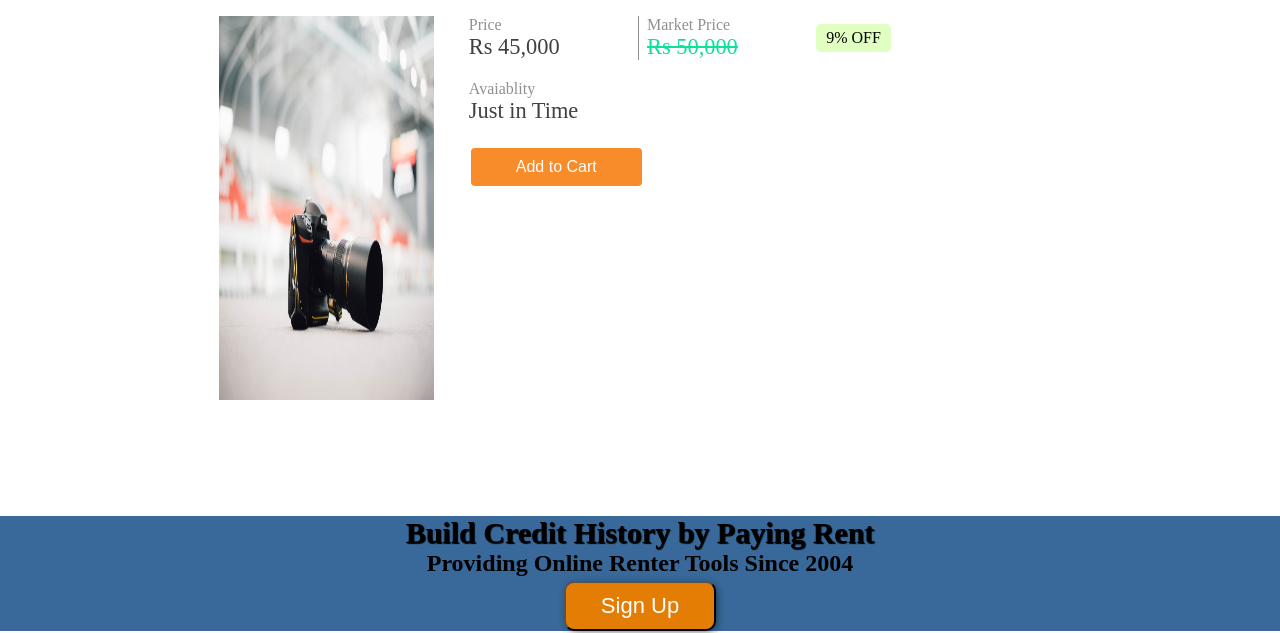
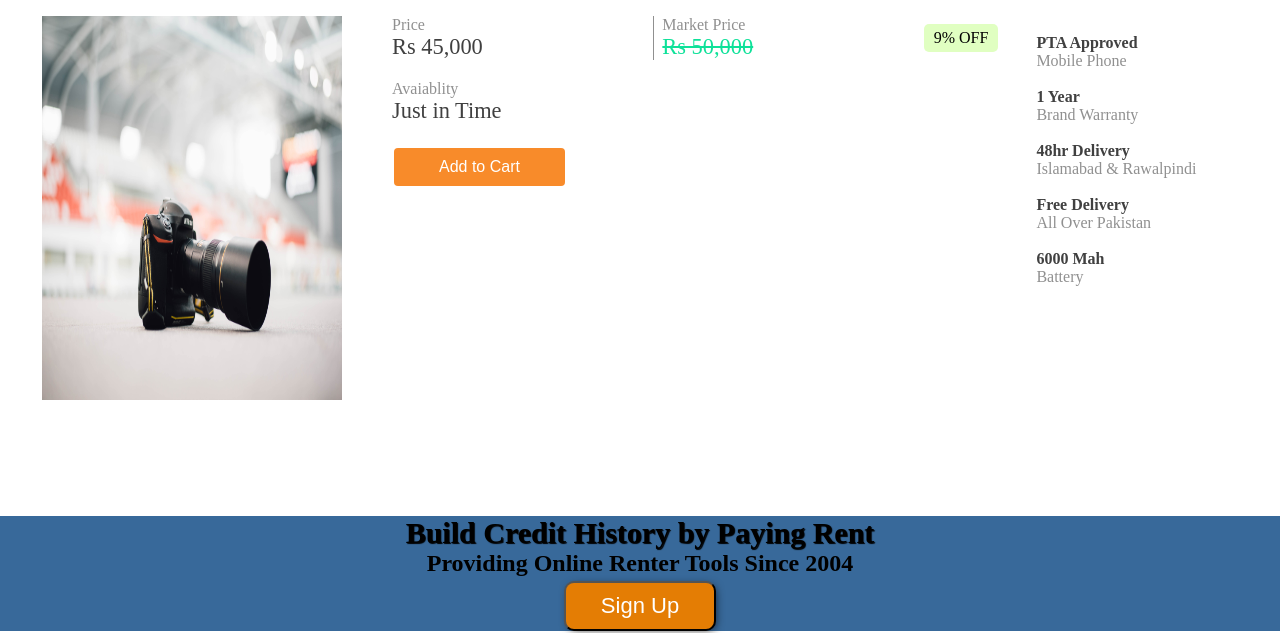
Before and after one commit to AwaisAhmedSabir/e-rent, a plain HTML site: page Product.html in a window 1280 px wide. Shown: the part 185-818 px from the top of the page. Drawn offline with Linux system fonts and the light colour scheme; files whose address does not match are found by name.

Commit message:
Container Tag removed form products div and product Description added

```diff
--- a/Product.html
+++ b/Product.html
@@ -47,17 +47,17 @@
         </div>
     </section>
 
-    <section class="container products">
+    <section class="products">
        <div class="product_img">
            <img src="/products/cam.jpg" alt="">
        </div>
        <div class="product_form">
            <div class="price_section">
-               <div class="pricing product_price">
+               <div class="label product_price">
                    <span class="price-label">Price</span>
                    <span class="price">Rs 45,000</span>
                </div>
-               <div class="pricing Discout_Market_price">
+               <div class="label Discout_Market_price">
                    <span class="price-label">Market Price</span>
                    <span class="price">Rs 50,000</span>
                </div>
@@ -65,7 +65,7 @@
                    9% OFF
                </div>
            </div>
-           <div class="pricing avaiablity">
+           <div class="label avaiablity">
                <span class="price-label">Avaiablity</span>
                <span class="price">Just in Time</span>
            </div>
@@ -74,7 +74,43 @@
            </div>
         </div>
         <div class="product_description">
-
+            <ul>
+                <li>
+                    <img src="#" alt="">
+                    <div class="label spec-desc">
+                        <span class="spec-desc-heading">PTA Approved</span>
+                        <span class="spec-desc-detail">Mobile Phone</span>
+                    </div>
+                </li>
+                <li>
+                    <img src="" alt="">
+                    <div class="label spec-desc">
+                        <span class="spec-desc-heading">1 Year</span>
+                        <span class="spec-desc-detail">Brand Warranty</span>
+                    </div>
+                </li>
+                <li>
+                    <img src="" alt="">
+                    <div class="label spec-desc">
+                        <span class="spec-desc-heading">48hr Delivery</span>
+                        <span class="spec-desc-detail">Islamabad & Rawalpindi</span>
+                    </div>
+                </li>
+                <li>
+                    <img src="" alt="">
+                    <div class="label spec-desc">
+                        <span class="spec-desc-heading">Free Delivery</span>
+                        <span class="spec-desc-detail">All Over Pakistan</span>
+                    </div>
+                </li>
+                <li>
+                    <img src="" alt="">
+                    <div class="label spec-desc">
+                        <span class="spec-desc-heading">6000 Mah</span>
+                        <span class="spec-desc-detail">Battery</span>
+                    </div>
+                </li>
+            </ul>
         </div>
     </section>
 
--- a/css/product.css
+++ b/css/product.css
@@ -165,7 +165,7 @@ header .icon-container div{
     margin-bottom: 20px;
 }
 
-.product_form .pricing{
+.products .label{
     display: flex;
     flex-direction: column;
     color: #909090;
@@ -213,6 +213,21 @@ header .icon-container div{
 
 .product_description{
     width: 22%;
+}
+
+.product_description ul{
+    list-style: none;
+    padding: 0 30px;
+}
+
+.product_description ul li span{
+    color: #909090;
+}
+
+.product_description ul li span:first-child{
+    color: #404040;
+    font-size: 1rem;
+    font-weight: 600;
 }
 
 /* sub_title */
```
